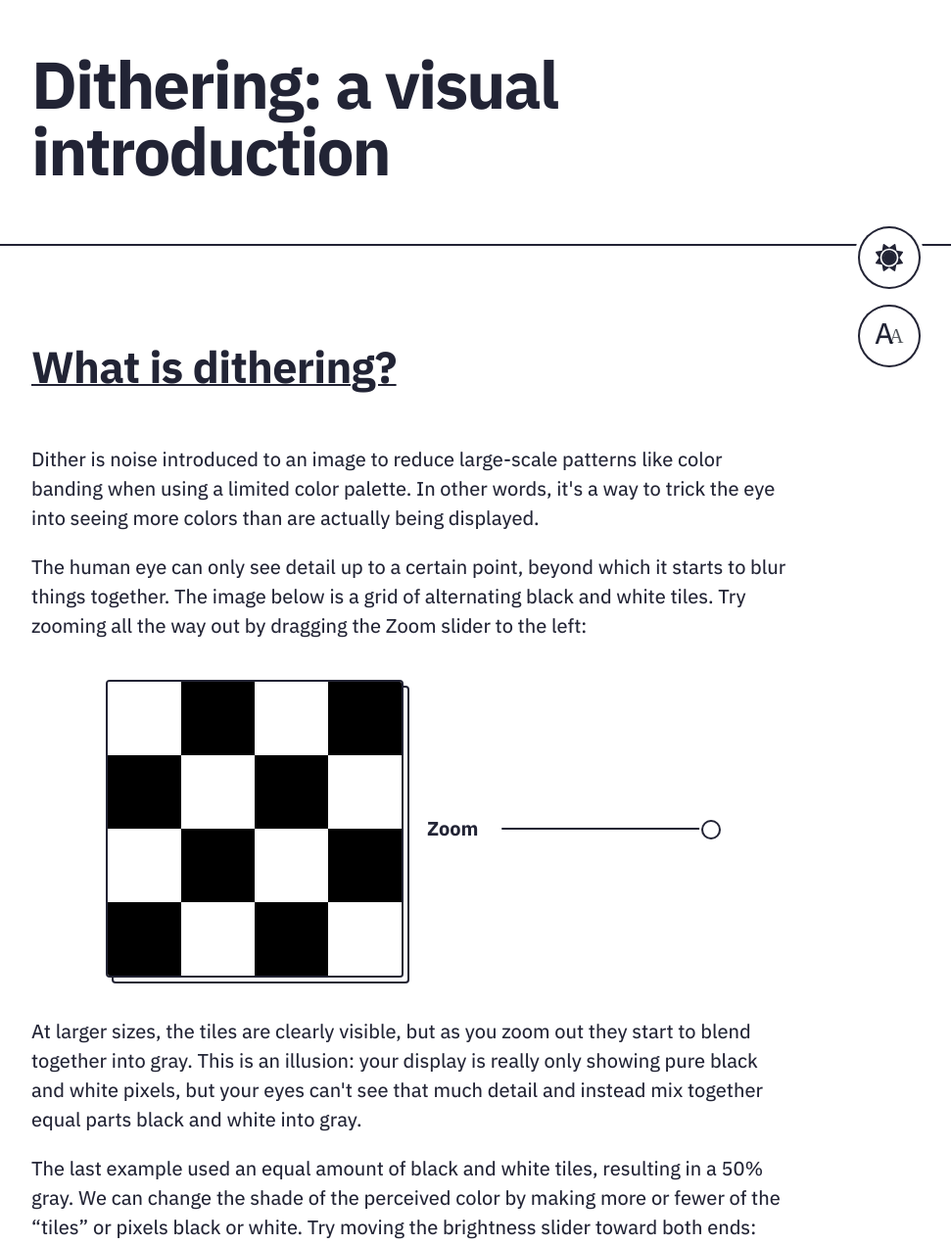
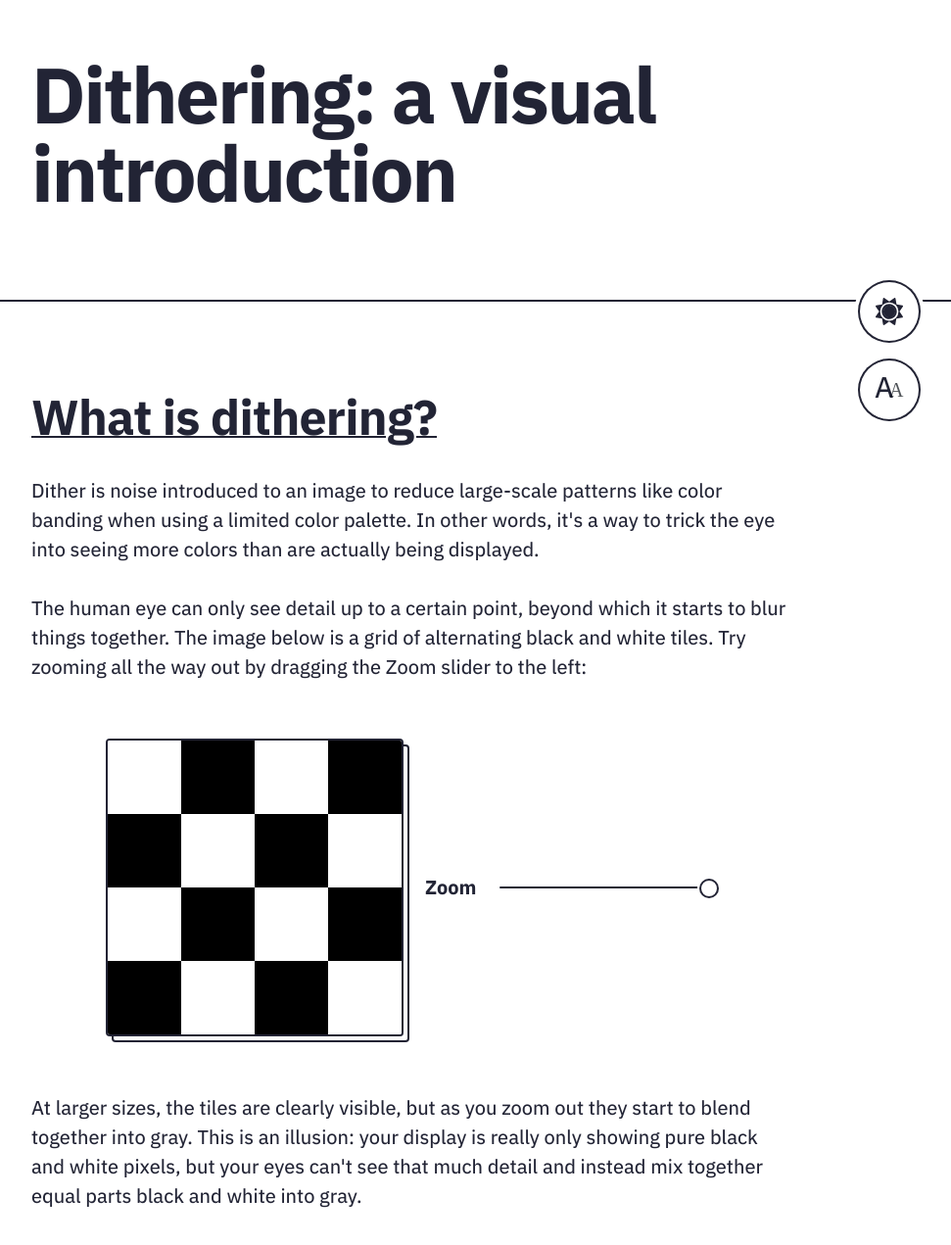
Before and after one commit to teofum/teofum.github.io, a Next.js app: page /articles/dither in a window 1280 px wide. Shown: the part 184-1455 px from the top of the page at 98% size, without its empty margins (218-1189 px from the left). Built offline with nearby package versions, Linux system fonts and the light colour scheme; a web font is replaced by a local one.

Commit message:
redone type scale and style fixes

```diff
--- a/components/articles/dither/DemoCommon.module.scss
+++ b/components/articles/dither/DemoCommon.module.scss
@@ -1,9 +1,11 @@
 @import '../../../styles/breakpoints.scss';
 
 .container {
-  margin: 2em 0;
+  margin: 3em 0;
+  max-width: 100%;
 
   display: grid;
+  grid-template-columns: 100%;
   justify-items: center;
   justify-content: center;
   gap: 1.5rem;
@@ -17,7 +19,7 @@
 .demoFrame {
   width: 15em;
   max-width: 100%;
-  margin: 0 auto;
+  margin: -2px;
 
   border: 2px solid currentColor;
   border-radius: var(--radius);
@@ -35,11 +37,11 @@
 }
 
 .demoFrame.wide {
-  width: 20em;
+  width: 22.5em;
 }
 
 .demoFrame.wide::before {
-  padding-bottom: 66.67%;
+  padding-bottom: calc(200% / 3);
 }
 
 .canvas,
--- a/styles/breakpoints.scss
+++ b/styles/breakpoints.scss
@@ -1,5 +1,5 @@
 $breakpoints-up: (
-  'tablet-sm': 640px,
+  'tablet-sm': 720px,
   'tablet': 900px,
   'desktop': 1280px,
   'desktop-lg': 1600px
@@ -14,7 +14,7 @@ $breakpoints-up: (
 }
 
 $breakpoints-down: (
-  'mobile':  639.99px,
+  'mobile':  719.99px,
   'tablet-sm': 899.99px,
   'tablet': 1279.99px,
   'desktop': 1599.99px
--- a/styles/globals.scss
+++ b/styles/globals.scss
@@ -46,12 +46,14 @@ h1 {
   font-size: var(--text-xxl);
   line-height: 1;
   letter-spacing: -0.03em;
+  margin: 0.75em 0;
 }
 
 h2 {
   font-size: var(--text-xl);
   letter-spacing: -0.015em;
-  margin: 2em 0 1em;
+  line-height: 1.2;
+  margin: 1.8em 0 0.6em;
 
   text-decoration: underline solid currentColor 2px;
 }
@@ -59,6 +61,10 @@ h2 {
 h3 {
   font-size: var(--text-lg);
   margin: 2em 0 1em;
+}
+
+p {
+  margin: 1.5em 0;
 }
 
 em {
@@ -84,12 +90,12 @@ a[href]:hover {
 ul {
   padding-left: 0;
   list-style: '❯   ' outside;
-  margin: 2em 0;
+  margin: 1.5em 0;
 }
 
 ul > li,
 ol > li {
-  margin-bottom: 0.5em;
+  margin-bottom: 0.75em;
 }
 
 /* === Code styling ========================================================= */
@@ -106,7 +112,7 @@ code {
 
 pre {
   font-size: var(--text-code);
-  margin: 2em 0 3em;
+  margin: 3em 0;
   padding: 1em 0 1em 1.5em;
 
   border: 2px solid currentColor;
@@ -177,3 +183,28 @@ div.note > * {
   background-color: var(--text);
   color: var(--bg);
 }
+
+// debug
+/*
+main {
+  position: relative;
+}
+
+main::after {
+  content: '';
+  position: absolute;
+  top: 0;
+  left: 0;
+  width: 100%;
+  height: 100%;
+  z-index: 10000;
+  background: repeating-linear-gradient(
+    to bottom,
+    rgba(255, 0, 0, 0.3) 0em,
+    rgba(255, 0, 0, 0.3) 1.5em,
+    rgba(255, 0, 0, 0) 1.5em,
+    rgba(255, 0, 0, 0) 3em
+  );
+  pointer-events: none;
+}
+//*/
--- a/styles/module/ImageGrid.module.scss
+++ b/styles/module/ImageGrid.module.scss
@@ -2,7 +2,7 @@
 
 .grid {
   --min-size: 20ch;
-  margin: 2em 0;
+  margin: 3em 0;
 
   display: grid;
   gap: 1rem;
--- a/styles/module/PostLayout.module.scss
+++ b/styles/module/PostLayout.module.scss
@@ -25,12 +25,13 @@
 
 .header {
   border-bottom: 2px solid currentColor;
+  margin-bottom: -2px;
 
-  padding-top: 6rem;
-  padding-bottom: 1rem;
+  padding-top: 6em;
+  padding-bottom: 1.5em;
 
   @include respond-up("tablet-sm") {
-    padding-top: 12rem;
+    padding-top: 9em;
   }
 }
 
--- a/styles/theme.scss
+++ b/styles/theme.scss
@@ -19,9 +19,9 @@
   --text-scale-up-factor: 1.5;
   --text-scale-dn-factor: 0.85;
 
-  --text-lg: calc(var(--text-base) * var(--text-scale-up-factor));
-  --text-xl: calc(var(--text-lg) * var(--text-scale-up-factor));
-  --text-xxl: calc(var(--text-xl) * var(--text-scale-up-factor));
+  --text-lg: 1.5em;
+  --text-xl: 2.5em;
+  --text-xxl: 4em;
 
   --text-sm: calc(var(--text-base) * var(--text-scale-dn-factor));
   --text-xs: calc(var(--text-sm) * var(--text-scale-dn-factor));
```
